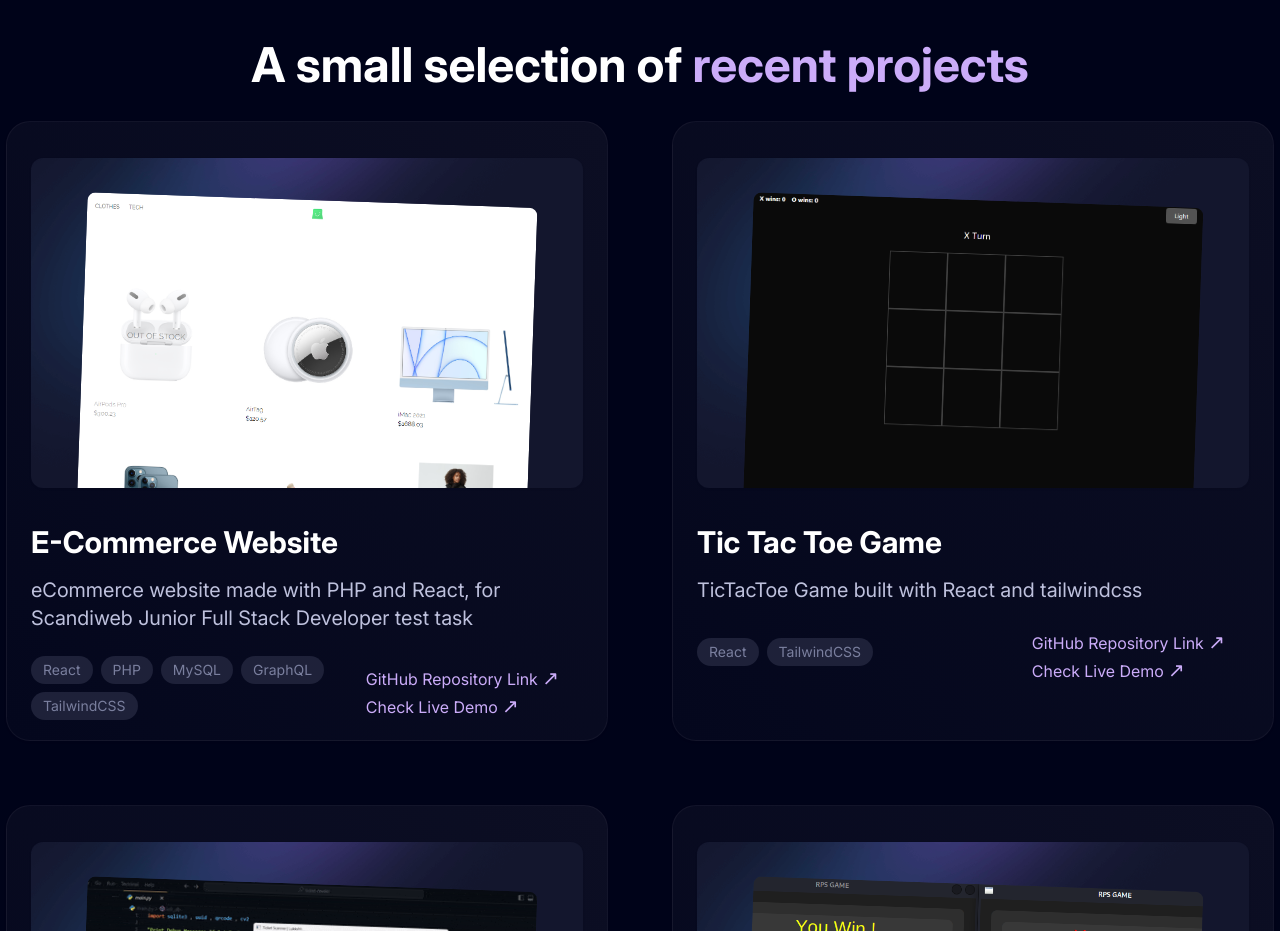
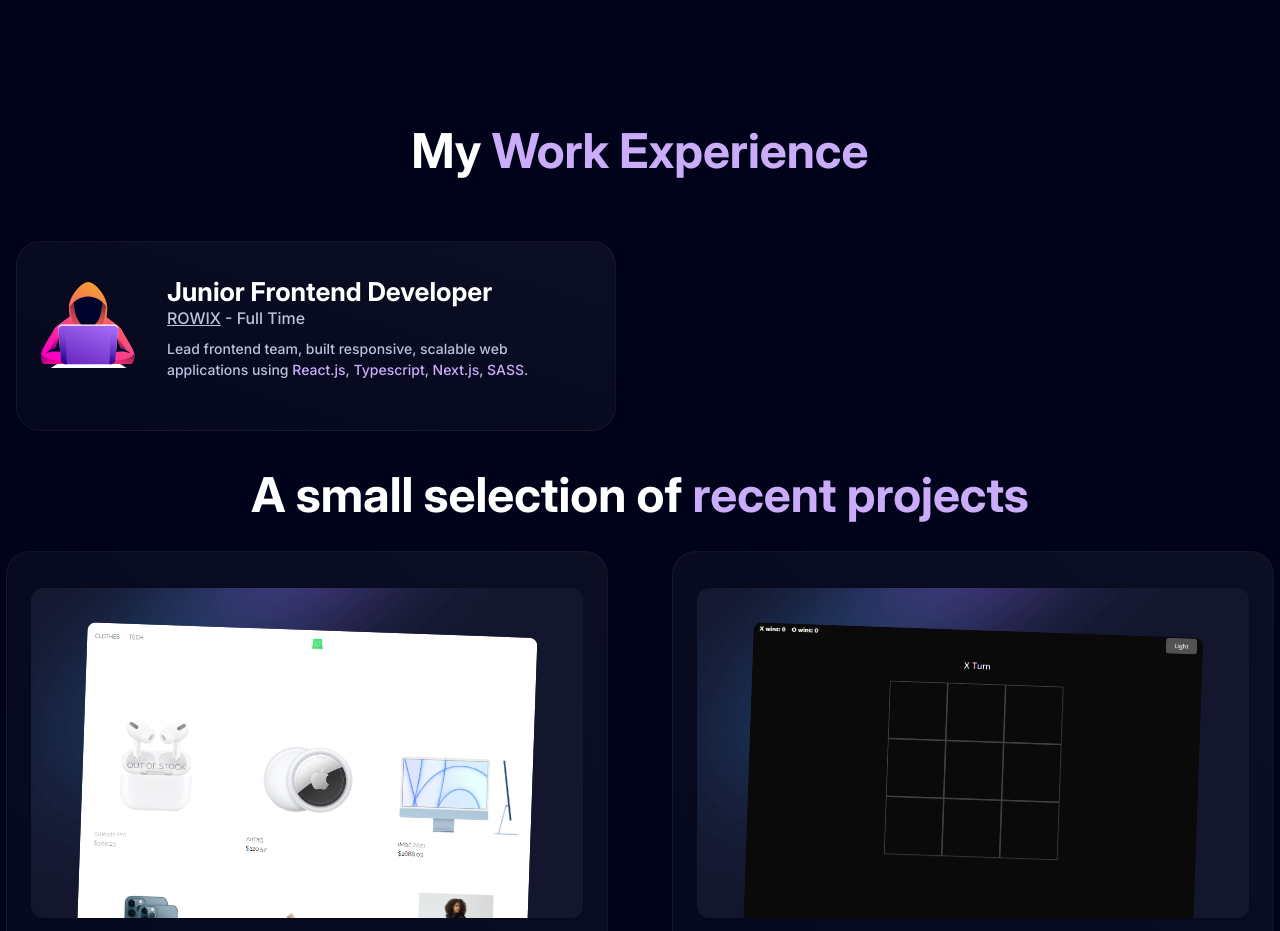
Before and after one commit to lukkshh/lukkshh.github.io, a React (Vite) app: page / in a window 1280 px wide. Shown: the part 1420-2351 px from the top of the page. Built offline with nearby package versions, Linux system fonts and the light colour scheme.

Commit message:
add experience

```diff
--- /dev/null
+++ b/public/experience-data.json
@@ -0,0 +1,12 @@
+[
+  {
+    "title": "Junior Frontend Developer",
+    "description": "Lead frontend team, built responsive, scalable web applications using <span>React.js</span>, <span>Typescript</span>, <span>Next.js</span>, <span>SASS</span>.",
+    "company": {
+      "name": "ROWIX",
+      "url": "https://www.rowix.com",
+      "type": "Full Time"
+    },
+    "img": "/images/guy_coding.svg"
+  }
+]
--- a/src/App.tsx
+++ b/src/App.tsx
@@ -4,6 +4,7 @@ import Header from "./components/Header";
 import About from "./views/About";
 import Projects from "./views/Projects";
 import Footer from "./components/Footer";
+import Experience from "./views/Experience";
 
 const App = (): JSX.Element => {
   return (
@@ -11,6 +12,7 @@ const App = (): JSX.Element => {
       <Header />
       <Home />
       <About />
+      <Experience />
       <Projects />
       <Footer />
     </>
--- /dev/null
+++ b/src/components/Experience/Card.tsx
@@ -0,0 +1,43 @@
+import parse from "html-react-parser";
+
+export interface ExperienceData {
+  title: string;
+  description: string;
+  company: { name: string; url: string; type: string };
+  img: string;
+}
+
+export default function Card({
+  title,
+  description,
+  company,
+  img,
+}: ExperienceData) {
+  return (
+    <article className="w-full xl:max-w-[600px] min-h-[190px] drop-shadow-sm border-[0.1px] border-[#36374942] px-3 md:px-6 py-5 md:py-9 rounded-3xl bg-gradient-to-bl from-[#0C0E23] to-[#04071D] flex flex-col sm:flex-row items-start gap-4 sm:gap-8">
+      <div className="grid place-items-center shrink-0">
+        <img
+          className="w-16 h-16 sm:w-[94px] sm:h-[94px] max-w-[unset]"
+          src={img}
+          alt={title}
+        />
+      </div>
+      <div className="flex flex-col">
+        <p className="text-[#ffffff] font-en font-bold text-lg sm:text-[26px]">
+          {title}
+        </p>
+        <a
+          href={company.url}
+          target="_blank"
+          rel="noopener noreferrer"
+          className="text-[#BEC1DD] font-en font-medium text-[16px]"
+        >
+          <span className="underline">{company.name}</span> - {company.type}
+        </a>
+        <p className="text-[#BEC1DD] mt-2 font-en font-medium text-[14px] [&>span]:text-[#CBACF9]">
+          {parse(description)}
+        </p>
+      </div>
+    </article>
+  );
+}
--- a/src/locales/language.ts
+++ b/src/locales/language.ts
@@ -52,6 +52,10 @@ interface Language {
       Date: string;
       Link: string;
     }[];
+  };
+
+  Experience: {
+    Headline: string;
   };
 }
 
@@ -119,6 +123,9 @@ const ge: Language = {
       },
     ],
   },
+  Experience: {
+    Headline: 'სამუშაო <span className="text-[#CBACF9]">გამოცდილება</span>',
+  },
 };
 
 const en: Language = {
@@ -185,6 +192,10 @@ const en: Language = {
       },
     ],
   },
+
+  Experience: {
+    Headline: 'My <span className="text-[#CBACF9]">Work Experience</span>',
+  },
 };
 
 export { ge, en };
--- /dev/null
+++ b/src/views/Experience.tsx
@@ -0,0 +1,34 @@
+import { useEffect, useState } from "react";
+import Card, { ExperienceData } from "../components/Experience/Card";
+import { useLanguage } from "../context/LanguageContext";
+import parse from "html-react-parser";
+
+export default function Experience() {
+  const [experiences, setExperiences] = useState<ExperienceData[]>([]);
+  const { language } = useLanguage();
+
+  useEffect(() => {
+    fetch("/experience-data.json")
+      .then((res) => {
+        if (!res.ok) throw new Error(`HTTP error! status: ${res.status}`);
+        return res.json();
+      })
+      .then((data) => setExperiences(data))
+      .catch((err) => console.error("Error fetching experience data:", err));
+  }, []);
+
+  return (
+    <section className="flex flex-col gap-10 md:gap-[70px] mt-20 md:mt-[170px] justify-center items-center px-4">
+      <div>
+        <p className="text-2xl sm:text-4xl md:text-[48px] font-bold font-en text-[#FFFFFF] text-center">
+          {parse(language.Experience.Headline)}
+        </p>
+      </div>
+      <main className="grid grid-cols-1 xl:grid-cols-2 gap-6 md:gap-10 w-full max-w-[1280px]">
+        {experiences.map((exp, index) => (
+          <Card key={index} {...exp} />
+        ))}
+      </main>
+    </section>
+  );
+}
```
Also changed, not shown: public/images/guy_coding.svg (added), 1 other file (tests, documents, lock files or other folders).
